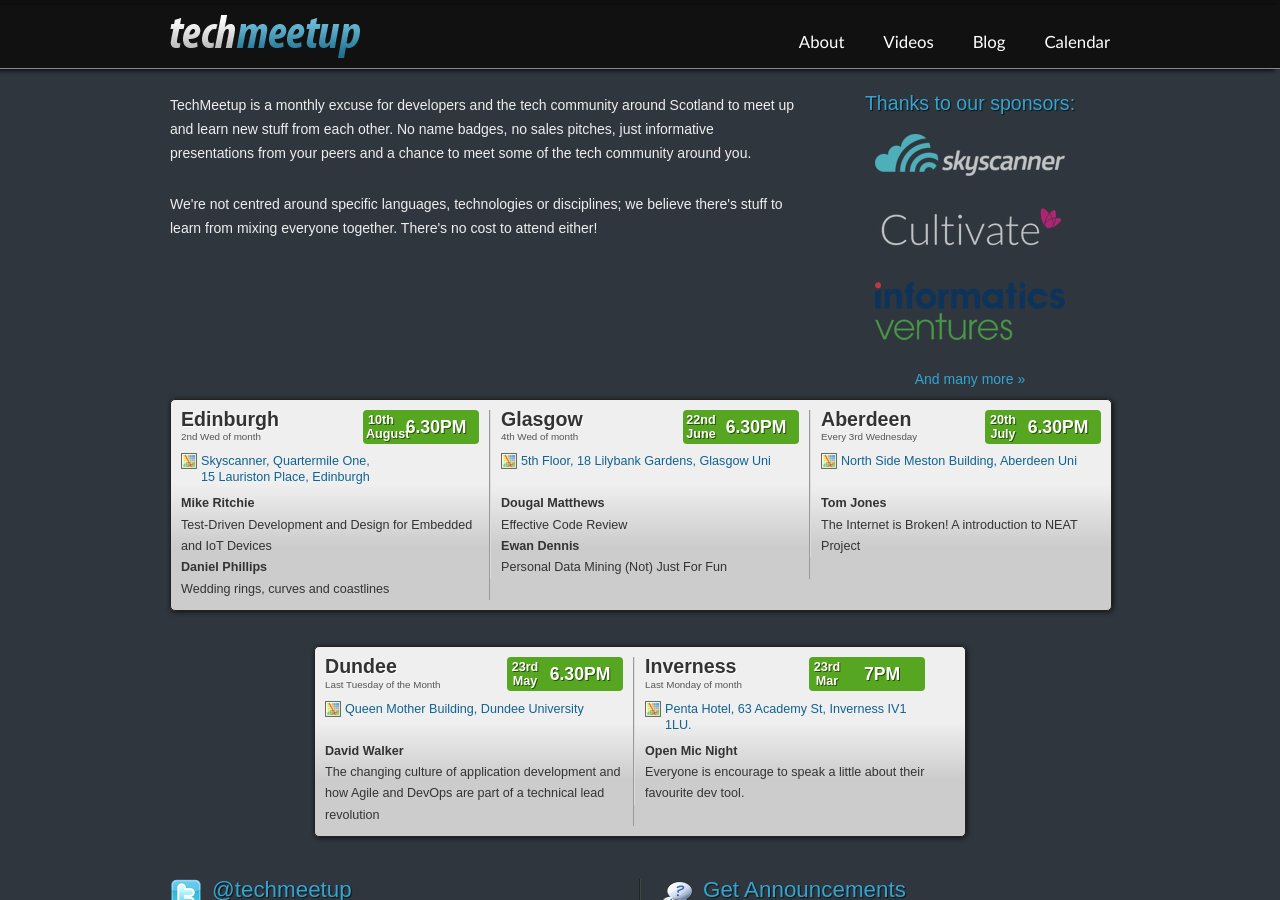
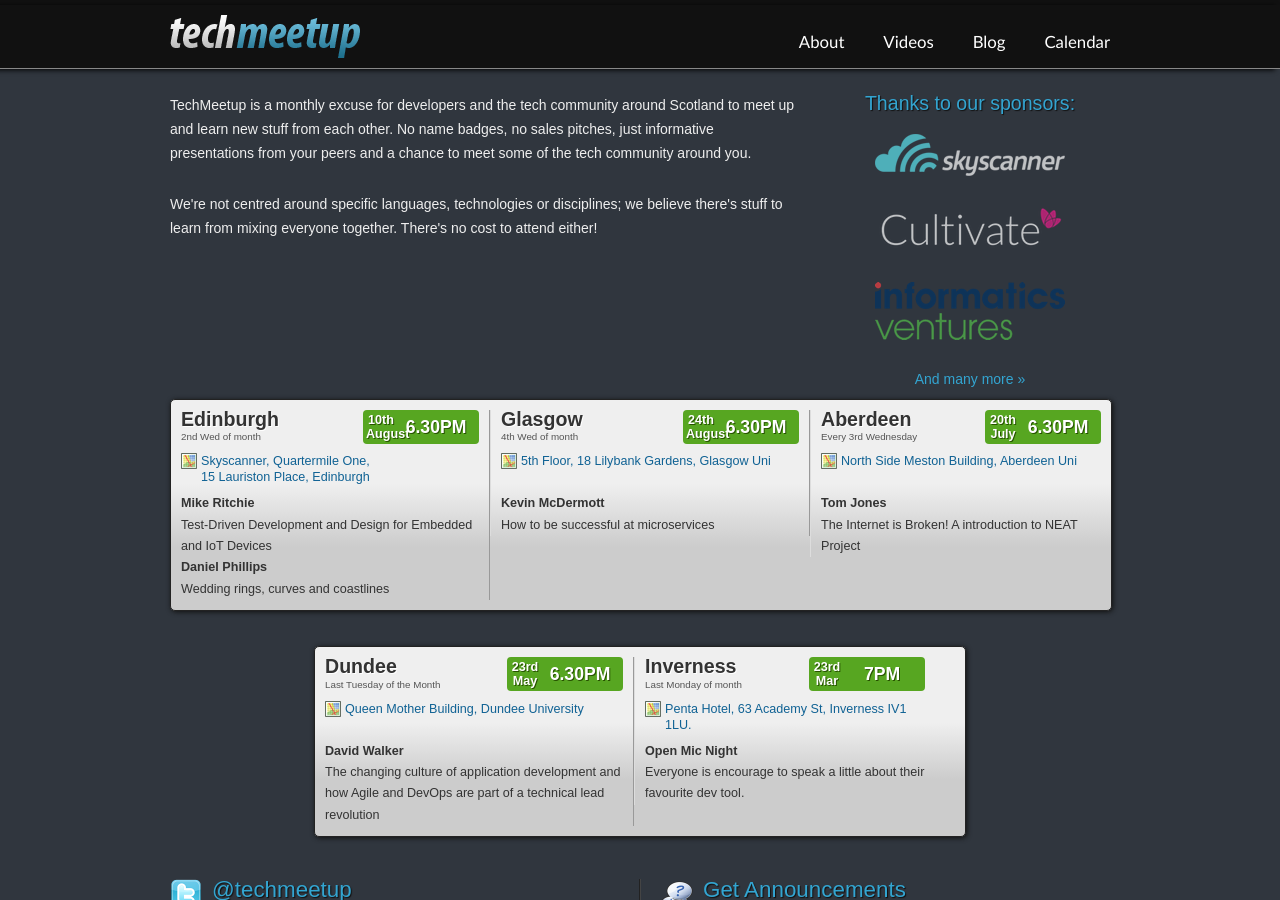
Before and after one commit to techmeetup/techmeetup.co.uk, a Jekyll site: the page built from index.html, in a window 1280 px wide and 900 px high. Built offline with Jekyll 4.4.1, drawn with Linux system fonts in a browser that asks for light colours.

Commit message:
Updated listing for glasgow techmeetup

```diff
--- a/_data/index.json
+++ b/_data/index.json
@@ -16,16 +16,12 @@
   "glasgow": {
     "speakers": [
       {
-        "name": "Dougal Matthews",
-        "talk": "Effective Code Review"
+        "name": "Kevin McDermott",
+        "talk": "How to be successful at microservices"
       },
-      {
-        "name": "Ewan Dennis",
-        "talk": "Personal Data Mining (Not) Just For Fun"
-      }
     ],
-    "day": "22nd",
-    "month": "June"
+    "day": "24th",
+    "month": "August"
   },
   "aberdeen": {
     "speakers": [
```
